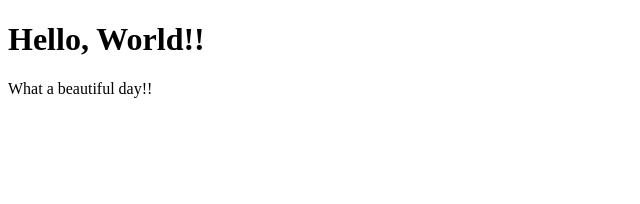
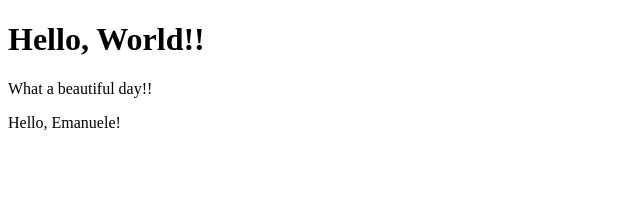
Before and after one commit to Simulaemanuele/react-exercises, a React (Create React App) app: page / in a window 1280 px wide. Shown: the top 204 px of the page, without its empty margins (0-640 px from the left). Built offline with nearby package versions, Linux system fonts and the light colour scheme.

Commit message:
exercise: basic-concepts/props-01 done

```diff
--- a/src/App.js
+++ b/src/App.js
@@ -1,11 +1,13 @@
 import React from "react";
 import { HelloWorld } from "./HelloWorld";
+import { Welcome } from "./Welcome";
 
 export class App extends React.Component{
     render(){
         return(
         <div>
             <HelloWorld />
+            <Welcome name='Emanuele' />
             </div>
         )
     }
--- /dev/null
+++ b/src/Welcome.js
@@ -0,0 +1,11 @@
+import React from "react";
+
+export class Welcome extends React.Component {
+    render(){
+        return (
+            <div>
+                <p>Hello, {this.props.name}!</p>
+            </div>
+        )
+    }
+}
```
